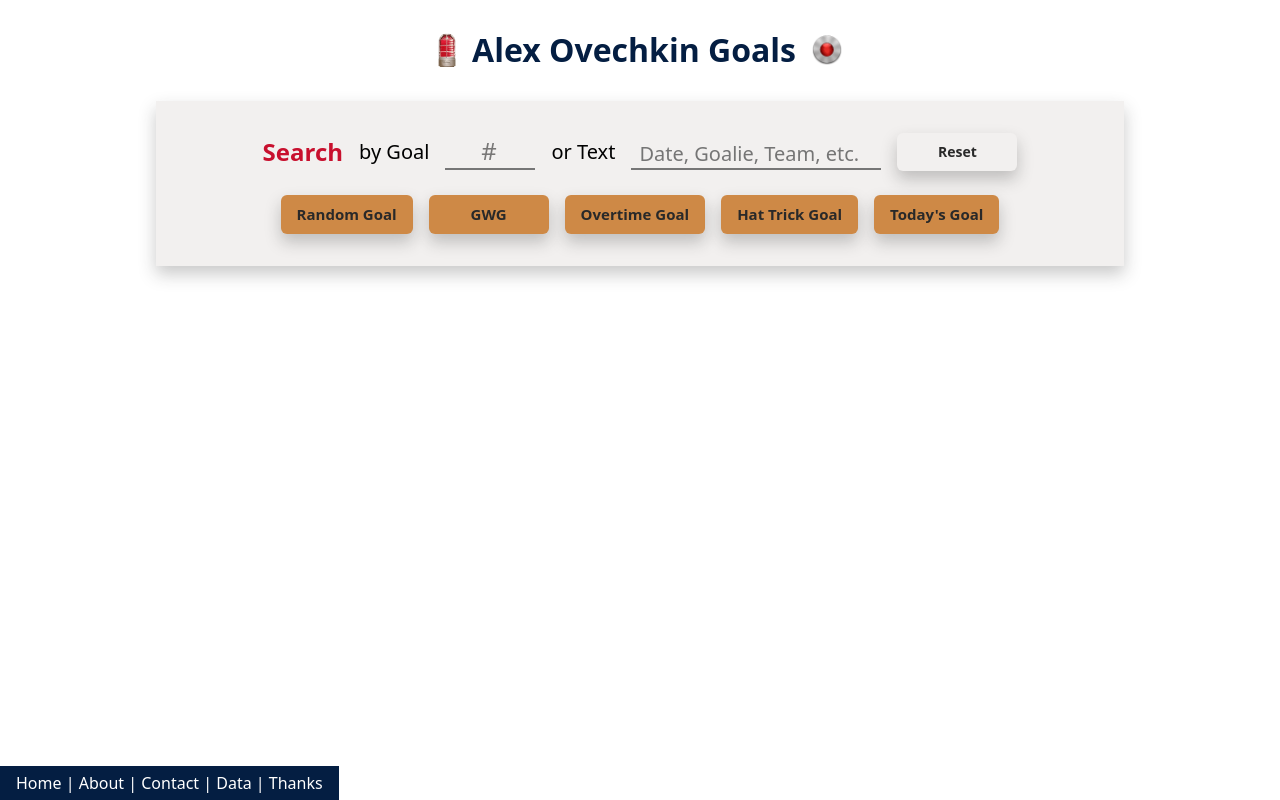
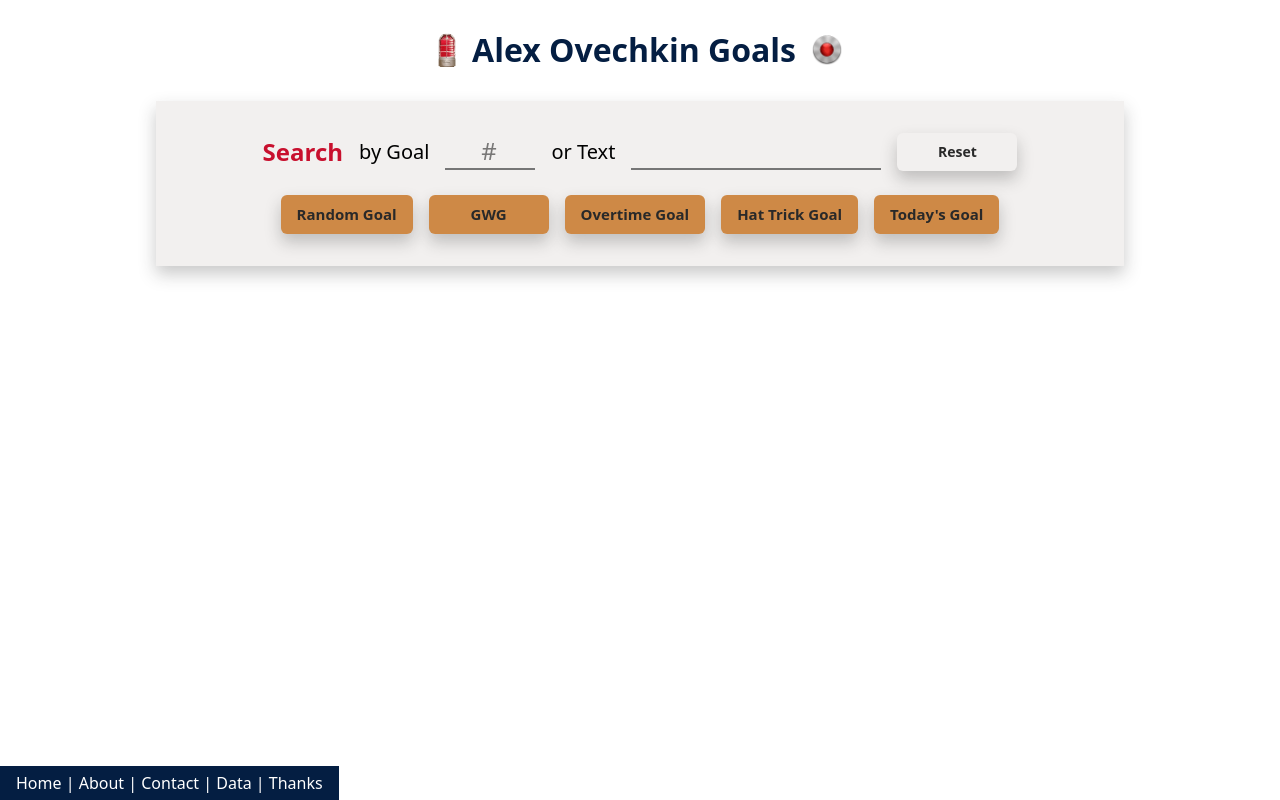
Before and after one commit to bygeoffthompson/Ovechkin-Cam, a React (Create React App) app: page / in a window 1280 px wide. Built offline with nearby package versions, Linux system fonts and the light colour scheme.

Commit message:
Placeholder

```diff
--- a/src/App.js
+++ b/src/App.js
@@ -217,7 +217,7 @@
                     <label htmlFor="search-goal">Goal</label>
                     <input min="1" max="897" id="search-goal" type="number" placeholder="#" value={searchGoal} onChange={handleGoalChange}/>
                     <label htmlFor="search-text">Text</label>
-                    <input id="search-text" type="text" placeholder="Date, Goalie, Team, etc." value={searchText} onChange={handleTextChange}/>
+                    <input id="search-text" type="text" placeholder="" value={searchText} onChange={handleTextChange}/>
                     <button onClick={reset} name="Reset" type="button">Reset</button>
                 </div>
                 <div>
@@ -238,7 +238,6 @@
                 </select>
                 <strong id="count"></strong>
             </div>
-
 
             {searchResults.map((result, index) => (
                 <div className="frame" key={index}>
--- a/src/index.css
+++ b/src/index.css
@@ -269,11 +269,6 @@
   text-transform: uppercase;
 }
 
-input[type="text"]::placeholder {
-  font-size: 1.25rem;
-  font-weight: 400;
-}
-
 input[type="number"]:focus-visible {
   border-bottom: 2px solid #C8102E;
 }
```
